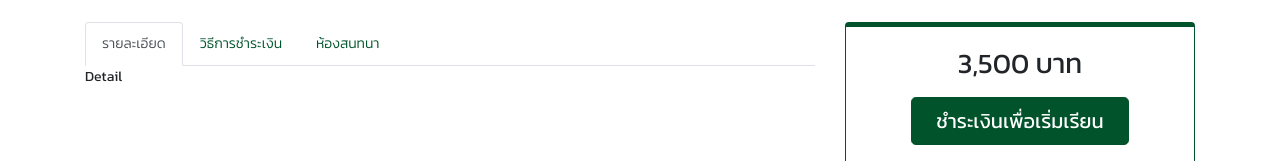
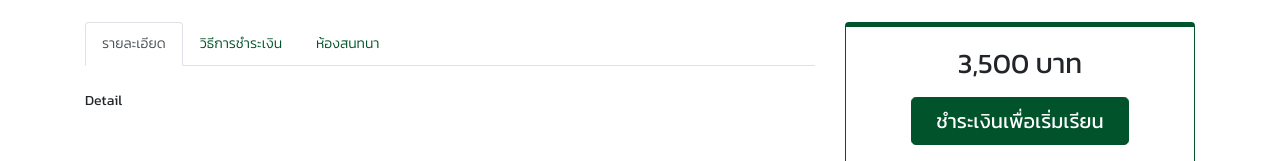
Before and after one commit to paiboon15721/skilllane, a React (Create React App) app: page / in a window 1280 px wide. Shown: the part 611-772 px from the top of the page. Built offline with nearby package versions, Linux system fonts and the light colour scheme.

Commit message:
update style

```diff
--- a/src/components/ChatRoom.tsx
+++ b/src/components/ChatRoom.tsx
@@ -3,14 +3,14 @@ import React from 'react'
 interface Props {}
 
 const Comp: React.FC<Props> = () => (
-  <>
+  <div className="pl-4">
     <h5>
       <i className="fa fa-comments"></i> ห้องสนทนา
     </h5>
     <p className="text-muted">
       กรุณาลงทะเบียนเรียนคอร์สนี้เพื่อใช้งานห้องสนทนา
     </p>
-  </>
+  </div>
 )
 
 export default Comp
--- /dev/null
+++ b/src/scss/components/_nav-tabs.scss
@@ -0,0 +1,8 @@
+.nav-tabs {
+}
+
+.tab-content {
+  .tab-pane {
+    padding-top: 1.5rem;
+  }
+}
--- a/src/scss/custom.scss
+++ b/src/scss/custom.scss
@@ -6,3 +6,4 @@
 @import 'base';
 
 @import 'components/course-glance';
+@import 'components/nav-tabs';
```
